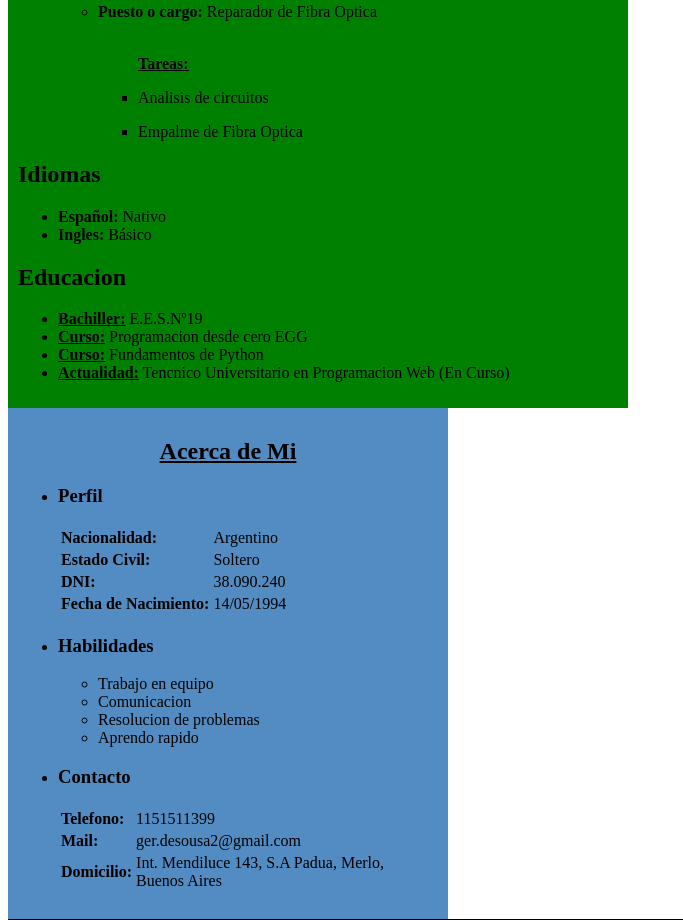
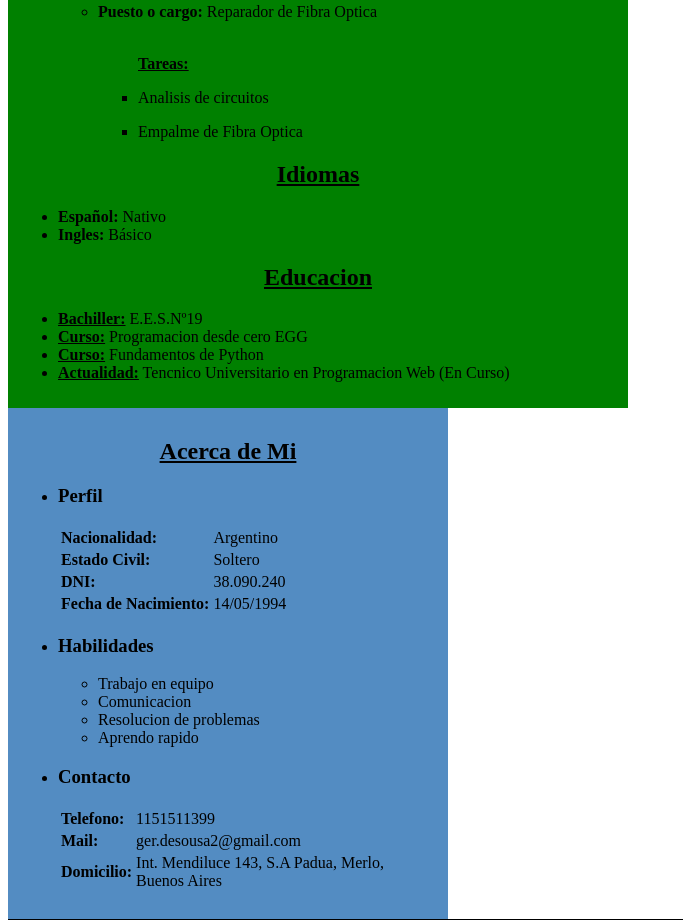
Before and after one commit to Germi1441/Curriculum_Web, a plain HTML site: page index.html in a window 1280 px wide. Shown: the part 754-1674 px from the top of the page, without its empty margins (0-683 px from the left). Drawn offline with Linux system fonts and the light colour scheme.

Commit message:
Centre 2 titulos que me quedaron pendientes

```diff
--- a/index.html
+++ b/index.html
@@ -48,7 +48,7 @@
             </div>
 
             <div>
-                <h2>Idiomas</h2>
+                <h2><u><center>Idiomas</center></u> </h2>
                     <ul>
                         <li><b>Español:</b> Nativo</li>
                         <li><b>Ingles:</b> Básico</li>
@@ -56,7 +56,7 @@
             </div>
 
             <div>
-                <h2>Educacion</h2>
+                <h2><u><center>Educacion</center></u> </h2>
                     <ul>
                         <li><u><b>Bachiller:</b></u> E.E.S.Nº19</li>
                         <li><u><b>Curso:</b></u> Programacion desde cero EGG</li>
```
